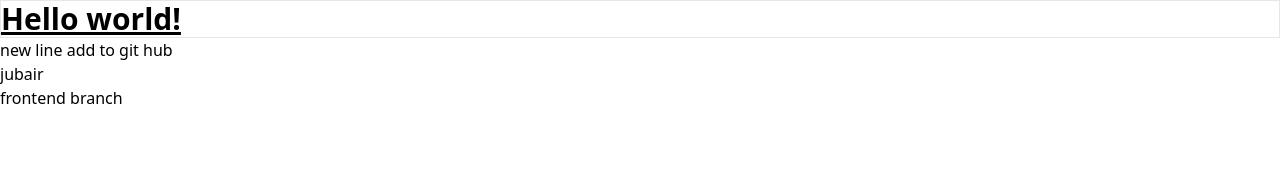
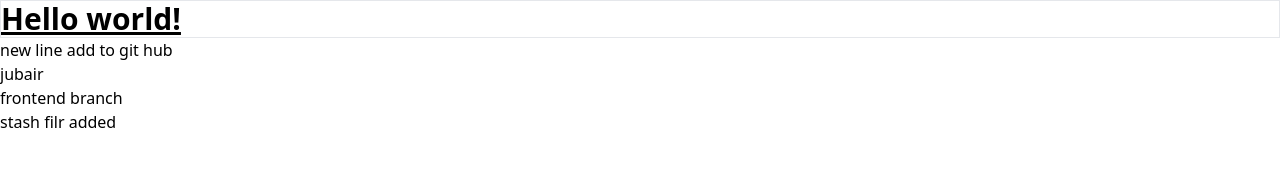
Before and after one commit to jubairskv/TailwindCSS, a React (Create React App) app: page / in a window 1280 px wide. Shown: the top 184 px of the page. Built offline with nearby package versions, Linux system fonts and the light colour scheme.

Commit message:
Update App.js
stash

```diff
--- a/src/App.js
+++ b/src/App.js
@@ -6,6 +6,7 @@ function App() {
      <h2>new line add to git hub</h2>
       <h3>jubair</h3>
       <p>frontend branch</p>
+stash filr added
     </div>
   );
 }
```
